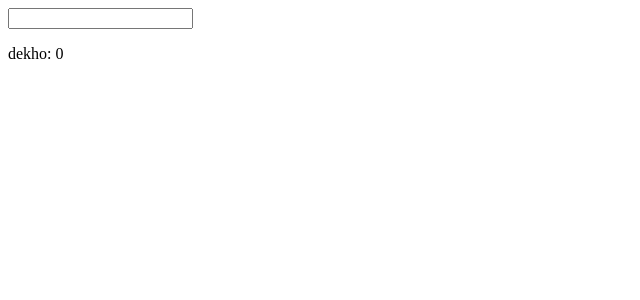
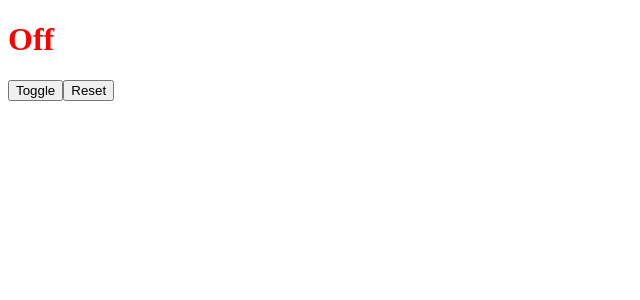
Before and after one commit to Rupesh155/Reactfor78, a React (Create React App) app: page / in a window 1280 px wide. Shown: the top 300 px of the page, without its empty margins (0-640 px from the left). Built offline with nearby package versions, Linux system fonts and the light colour scheme.

Commit message:
useReducer

```diff
--- a/src/App.js
+++ b/src/App.js
@@ -671,29 +671,172 @@
 // export default App
 
 
-import React, { useEffect, useRef, useState } from 'react'
+// import React, { useEffect, useRef, useState } from 'react'
+
+// const App = () => {
+//   let [data,SetData]=useState('')
+//   const fun1=(abhi)=>{
+//     SetData(abhi.target.value)
+
+//   }
+
+//     let a=   useRef(0)
+//     console.log(a.current.type,"helloo");
+//   useEffect(()=>{
+//     // SetData(data+1)
+//     // a.current+=1
+
+//   })
+
+//   return (
+//     <div>
+//       <input     ref={a} onChange={fun1} type='text'  placeholder=''/>
+//       <p>  dekho: {a.current}</p>
+//     </div>
+//   )
+// }
+
+// export default App
+
+
+
+// import React, { useReducer } from 'react'
+
+// const App = () => {
+//   let reduser=(state, action)=>{
+//     console.log(state,action,'d');
+//     if(action==='incre'){
+//       return state+1
+
+//     }
+//     else if(action==='desc'){
+//       return state-1
+//     }
+//     return state
+
+//   }
+//     let [state,dispatch]=   useReducer(reduser,0)
+//   return (
+//     <div>
+// <button onClick={()=>{dispatch({type:"incre"})}}> increament</button>
+// <button onClick={()=>{dispatch({type:"desc"})}}> decreament</button>
+// <p> {state}</p>
+
+
+
+//     </div>
+//   )
+// }
+
+// export default App
+
+// import React, { useReducer } from 'react'
+
+// const App = () => {
+//   let reducer = (state, action) => {
+//     console.log(state, action, 'd');
+//     if (action.type === 'incre') {
+//       return state + 1;
+//     } else if (action.type === 'desc') {
+//       return state - 1;
+//     }
+//     return state;
+//   }
+
+//   let [state, dispatch] = useReducer(reducer, 0);
+
+//   return (
+//     <div>
+//       <button onClick={() => { dispatch({ type: "incre" }) }}>increment</button>
+//       <button onClick={() => { dispatch({ type: "desc" }) }}>decrement</button>
+//       <p>{state}</p>
+//     </div>
+//   );
+// }
+
+// export default App;
+
+
+// import React, { useReducer } from 'react';
+
+// const initialState = false;
+
+// const reducer = (state, action) => {
+//   switch (action.type) {
+//     case 'toggle':
+//       return !state;
+//     case 'reset':
+//       return initialState;
+//     default:
+//       return state;
+//   }
+// };
+
+// const App = () => {
+//   const [state, dispatch] = useReducer(reducer, initialState);
+
+//   return (
+//     <div>
+//       <h1>{state ? 'On' : 'Off'}</h1>
+//       <button onClick={() => dispatch({ type: 'toggle' })}>Toggle</button>
+//       <button onClick={() => dispatch({ type: 'reset' })}>Reset</button>
+//     </div>
+//   );
+// };
+
+// export default App;
+
+
+import React, { useReducer } from 'react';
+
+const initialState = false;
+
+const reducer = (state, action) => {
+  switch (action.type) {
+    case 'toggle':
+      return !state;
+    case 'reset':
+      return initialState;
+    default:
+      return state;
+  }
+};
 
 const App = () => {
-  let [data,SetData]=useState('')
-  const fun1=(abhi)=>{
-    SetData(abhi.target.value)
-
-  }
-
-    let a=   useRef(0)
-    console.log(a.current.type,"helloo");
-  useEffect(()=>{
-    // SetData(data+1)
-    // a.current+=1
-
-  })
+  const [state, dispatch] = useReducer(reducer, initialState);
 
   return (
-    <div>
-      <input     ref={a} onChange={fun1} type='text'  placeholder=''/>
-      <p>  dekho: {a.current}</p>
+    <div >
+      <h1 style={{ color: state ? 'green' : 'red' }}>{state ? 'On' : 'Off'}</h1>
+      <button onClick={() => dispatch({ type: 'toggle' })}>Toggle</button>
+      <button onClick={() => dispatch({ type: 'reset' })}>Reset</button>
     </div>
-  )
-}
+  );
+};
 
-export default App
+export default App;
+
+
+// import React, { useReducer, useState } from 'react'
+// let reducer=(state,action)=>{
+//   if(action.type==='incre'){
+//     return state+1
+//   }
+//   else if(action.type==='decr' && state>0){
+//     return state-1
+//   }
+//   return state
+// }
+// const App = () => {
+//   // let [state,SetState]=useState(0)
+//      let [state,dispatch]  =  useReducer(reducer,0)
+//   return (
+//     <div>
+//       <p> {state}</p>
+//       <button onClick={()=>dispatch({type:"incre"})}> Increament</button>
+//       <button onClick={()=>dispatch({type:'decr'})}> decreament</button>
+//     </div>
+//   )
+// }
+
+// export default App
```
